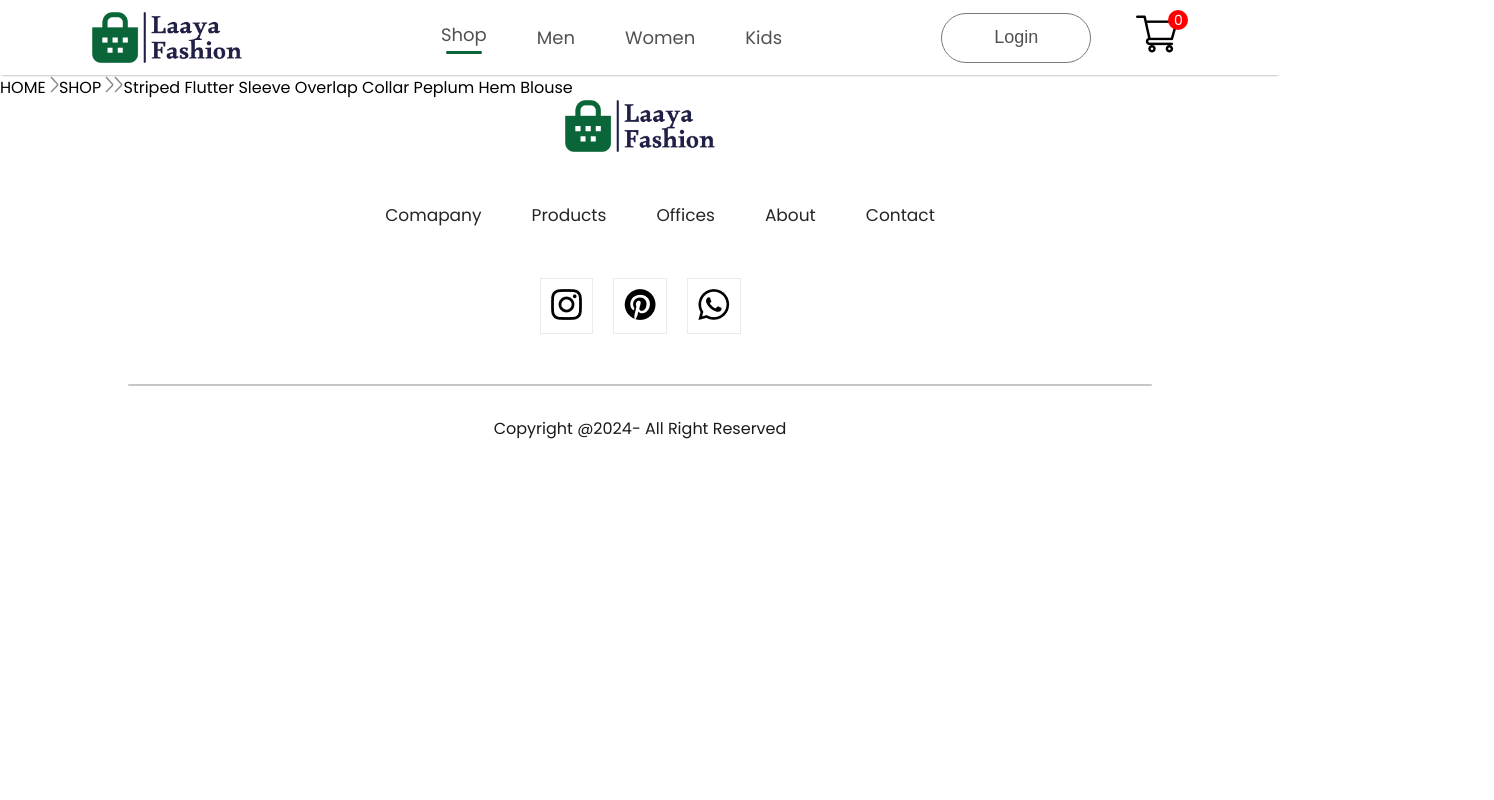
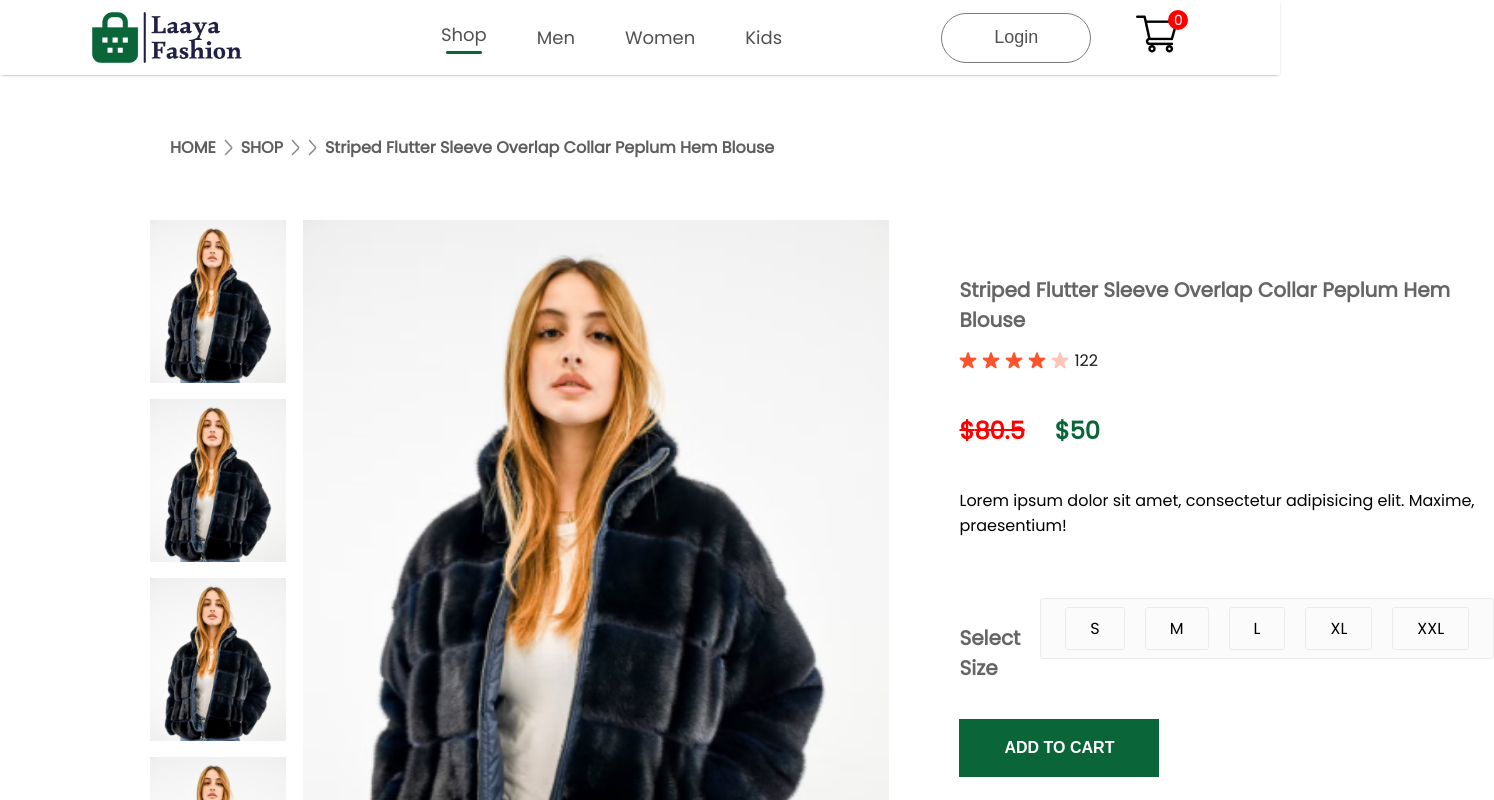
Before and after one commit to Laayaa94/CODSOFT-E-Commerse, a React (Create React App) app: page /product/1 in a window 1280 px wide. Shown: the top 800 px of the page, 1494 px wide, since content can reach past the window. Built offline with nearby package versions, Linux system fonts and the light colour scheme.

Commit message:
product display commit

```diff
--- a/src/Components/Breadcrums/Breadcrums.css
+++ b/src/Components/Breadcrums/Breadcrums.css
@@ -0,0 +1,10 @@
+.breadcrum{
+    display: flex;
+    align-items: center;
+    gap: 8px;
+    color: #5e5e5e;
+    font-size:16px ;
+    font-weight: 600;
+    margin: 60px 170px;
+    text-transform: capitalize;
+}
--- /dev/null
+++ b/src/Components/ProductDisplay/ProductDisplay.css
@@ -0,0 +1,93 @@
+.productDisplay{
+   display: flex;
+   margin: 0 150px;
+
+}
+.productDisplay-left{
+    display: flex;
+    gap: 17px;
+}
+.productDisplay-img-lists{
+    display: flex;
+    flex-direction: column;
+    gap: 16px;
+}
+.productDisplay-img-lists img{
+    height: 163px;
+}
+.productDisplay-img{
+
+}
+.productDisplay-main-img{
+    width: 586px;
+    height: 700px;
+}
+.productDisplay-right{
+    margin: 0 70px;
+    display: flex;
+    flex-direction:column ;
+
+}
+.productDisplay-right h1{
+    color: #3d3d3d;
+    font-size: 40px;
+    font-weight: 700;
+}
+.productDisplay-right-stars{
+    display: flex;
+    align-items: center;
+    margin-top: 13px;
+    gap: 5px;
+    color: #1c1c1c;
+    font-size: 16px;
+}
+.productDisplay-right-prices{
+    display: flex;
+    margin:40px 0;
+    gap: 30px;
+    font-size: 24px;
+    font-weight: 700;
+}
+.productDisplay-right-old{
+    text-decoration: line-through;
+    color: red;
+}
+.productDisplay-right-new{
+    color: #0a6638;
+}
+.productDisplay-right h1{
+    margin-top: 55px;
+    color: #656565;
+    font-size: 20px;
+    font-weight: 600;
+}
+.productDisplay-right-size{
+    display: flex;
+    margin: 30px 0;
+    gap: 20px;
+}
+.productDisplay-right-size div{
+    padding: 8px 24px;
+    background: #fbfbfb;
+    border: 1px solid #ebebeb;
+    border-radius: 3px;
+    cursor: pointer;
+}
+.productDisplay-right button{
+    padding: 20px 40px;
+    width: 200px;
+    font-size: 16px;
+    font-weight: 600;
+    color: white;
+    background: #0a6638;
+    margin-bottom: 30px;
+    border: none;
+    outline: none;
+    cursor: pointer;
+}
+.productDisplay-right-catogory{
+    margin-top: 10px;
+}
+.productDisplay-right-catogory span{
+    font-weight: 600;
+}
--- /dev/null
+++ b/src/Components/ProductDisplay/Productdisplay.jsx
@@ -0,0 +1,61 @@
+import React from 'react'
+import './ProductDisplay.css'
+import start_icon from '../Assets/star_icon.png'
+import start_dull from '../Assets/star_dull_icon.png'
+
+const Productdisplay = (props) => {
+    const {product}=props;
+  return (
+    <div className='productDisplay'>
+      <div className="productDisplay-left">
+        <div className="productDisplay-img-lists">
+            <img src={product.image} alt="" />
+            <img src={product.image} alt="" />
+            <img src={product.image} alt="" />
+            <img src={product.image} alt="" />
+        </div>
+        <div className="productDisplay-img">
+            <img className='productDisplay-main-img' src={product.image} alt="" />
+        </div>
+      </div>
+      <div className="productDisplay-right">
+        <h1>{product.name}</h1>
+        <div className="productDisplay-right-stars">
+            <img src={start_icon} alt="" />
+            <img src={start_icon} alt="" />
+            <img src={start_icon} alt="" />
+            <img src={start_icon} alt="" />
+            <img src={start_dull} alt="" />
+            <p>{122}</p>
+        </div>
+        <div className="productDisplay-right-prices">
+            <div className="productDisplay-right-old">
+                ${product.old_price}
+            </div>
+            <div className="productDisplay-right-new">
+                ${product.new_price}
+            </div>
+        </div>
+        <div className="productDisplay-right-description">
+            Lorem ipsum dolor sit amet, consectetur adipisicing elit. Maxime, praesentium!
+        </div>
+        <div className="productDisplay-right-size">
+            <h1>Select Size</h1>
+            <div className="productDisplay-right-size">
+                <div>S</div>
+                <div>M</div>
+                <div>L</div>
+                <div>XL</div>
+                <div>XXL</div>
+            </div>
+        </div>
+        <button>ADD TO CART</button>
+        <p className='productDisplay-right-catogory'> <span>Category : </span> Women, T-Shirt , Crop Top</p>
+        <p className='productDisplay-right-catogory'> <span>Tags : </span> Modern , Latest</p>
+
+      </div>
+    </div>
+  )
+}
+
+export default Productdisplay
--- a/src/Pages/Product.jsx
+++ b/src/Pages/Product.jsx
@@ -2,6 +2,7 @@ import React, { useContext } from 'react'
 import {ShopContext} from '../Context/ShopContext/ShopContext'
 import { useParams } from 'react-router-dom';
 import Breadcrums from '../Components/Breadcrums/Breadcrums';
+import Productdisplay from '../Components/ProductDisplay/Productdisplay';
 const Product = () => {
   const {all_product}=useContext(ShopContext);
   const {productId} =useParams();
@@ -9,6 +10,7 @@ const Product = () => {
   return (
     <div>
       <Breadcrums product={product}/>
+      <Productdisplay product={product}/>
     </div>
   )
 }
```
